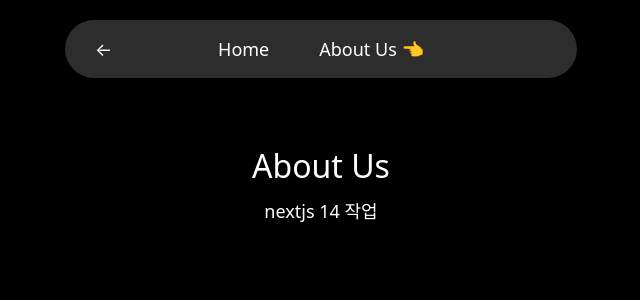
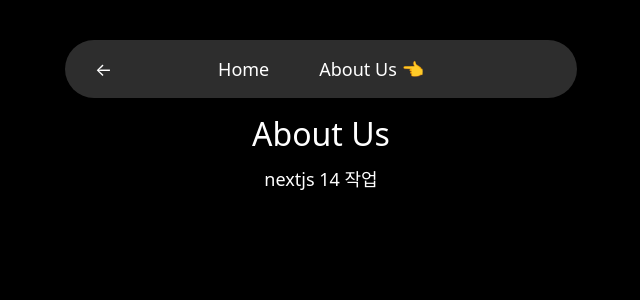
Before and after one commit to dusunax/next14, a Next.js app: page /about-us in a window 1280 px wide. Shown: the top 300 px of the page, without its empty margins (319-959 px from the left). Built offline with nearby package versions, Linux system fonts and the light colour scheme.

Commit message:
feat: nav & image CSS style update

```diff
--- a/components/movie-info.tsx
+++ b/components/movie-info.tsx
@@ -19,6 +19,7 @@ export default async function MovieInfo({ id }: { id: string }) {
           className={styles.poster}
           width={360}
           height={480}
+          style={{ objectFit: "contain" }}
         />
       </div>
 
--- a/components/nav.tsx
+++ b/components/nav.tsx
@@ -2,9 +2,26 @@
 import Link from "next/link";
 import { usePathname } from "next/navigation";
 import styles from "@styles/nav.module.css";
+import { useEffect } from "react";
 
 export default function Navigation() {
   const path = usePathname();
+
+  useEffect(() => {
+    const handleScroll = () => {
+      const nav = document.querySelector(`.${styles.nav}`) as HTMLElement;
+
+      if (window.scrollY > 100) {
+        console.log(nav, styles.sticky);
+        nav.classList.add("sticky");
+      } else {
+        nav.classList.remove("sticky");
+      }
+    };
+
+    window.addEventListener("scroll", handleScroll);
+    return () => window.removeEventListener("scroll", handleScroll);
+  }, []);
 
   return (
     <nav className={styles.nav}>
--- a/styles/global.css
+++ b/styles/global.css
@@ -124,7 +124,7 @@ table {
 }
 
 body {
-  padding-top: 150px;
+  padding-top: 40px;
   font-family: system-ui, -apple-system, BlinkMacSystemFont, "Segoe UI", Roboto,
     Oxygen, Ubuntu, Cantarell, "Open Sans", "Helvetica Neue", sans-serif;
   background-color: black;
@@ -140,3 +140,7 @@ a {
 a:hover {
   text-decoration: underline;
 }
+
+.sticky {
+  background-color: rgba(0, 0, 0, 0.6) !important;
+}
--- a/styles/nav.module.css
+++ b/styles/nav.module.css
@@ -1,14 +1,16 @@
 .nav {
   background-color: #2d2d2d;
-  position: fixed;
+  position: -webkit-sticky;
+  position: sticky;
+  top: 30px;
   width: 40%;
-  margin: 0 auto;
-  top: 20px;
+  margin: 0 auto 20px;
   border-radius: 50px;
   padding: 20px 0px;
   left: 50%;
   transform: translateX(-50%);
   z-index: 10;
+  transition: all 0.2s;
 }
 
 .nav ul {
```
